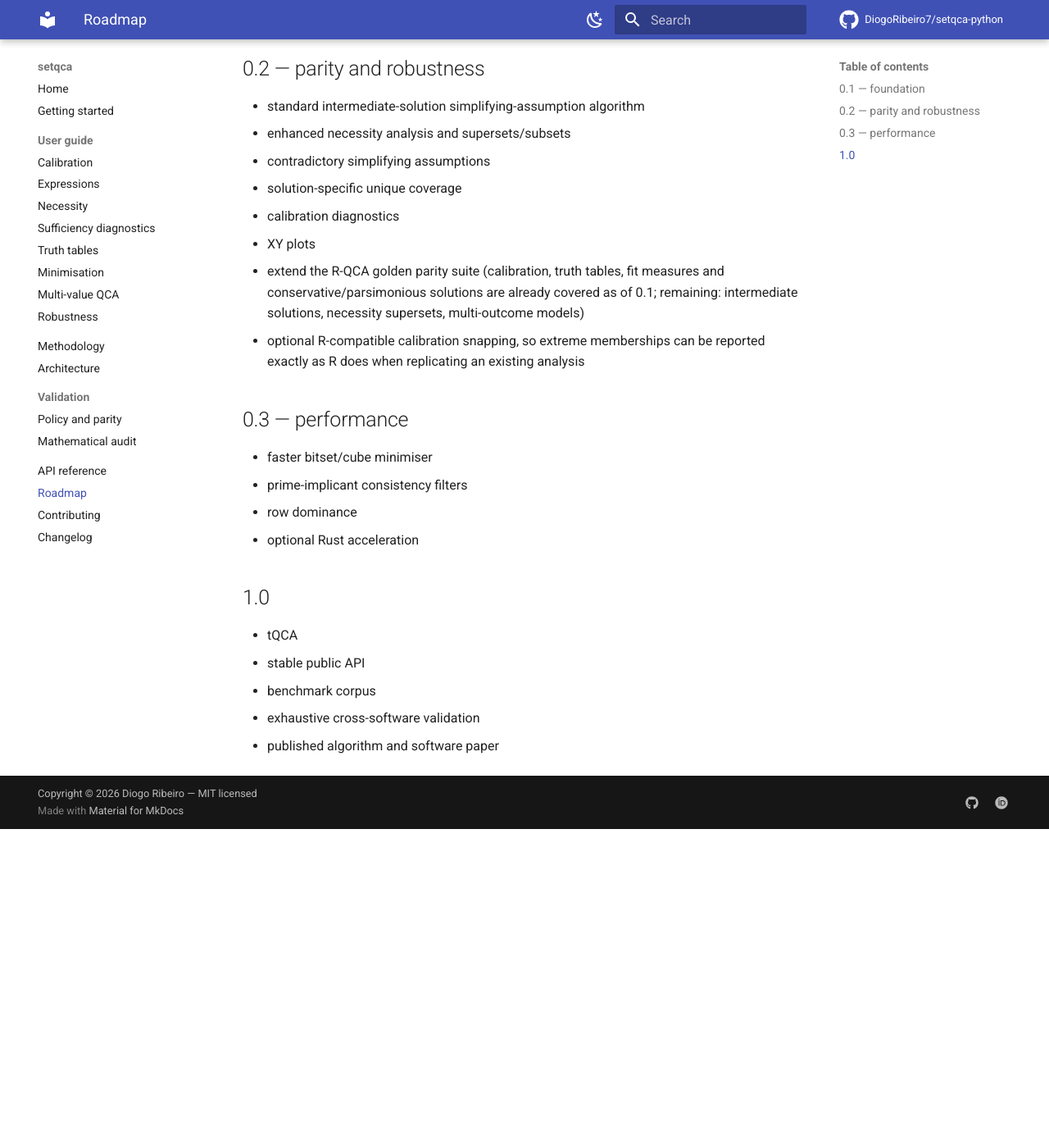
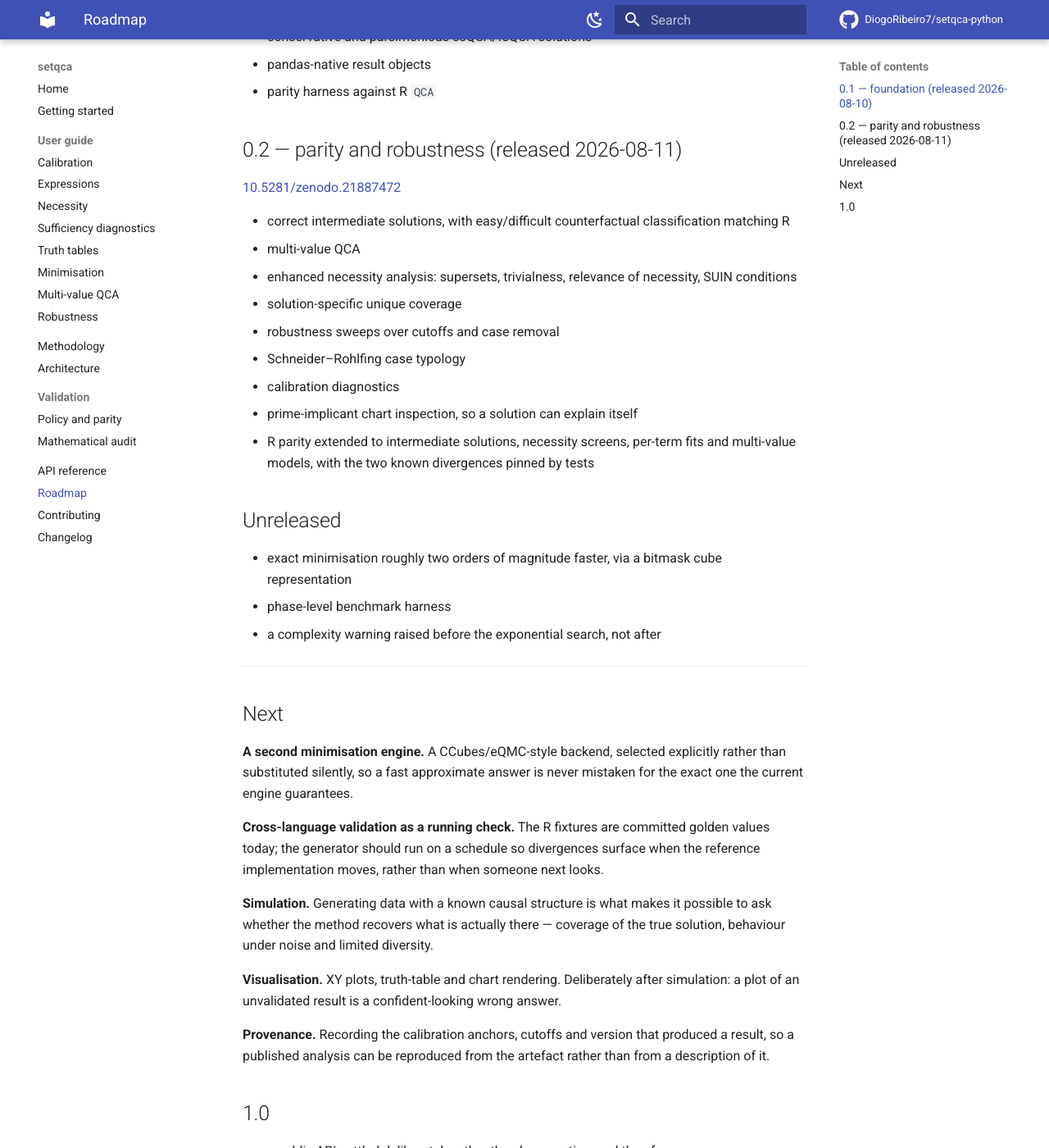
Before and after one commit to DiogoRibeiro7/setqca-python, an MkDocs documentation site: the page built from docs/ROADMAP.md, in a window 1280 px wide and 1400 px high, scrolled down 533 px. Shown: the whole window at 82% size. Built offline with MkDocs 1.6.1 and Material for MkDocs 9.7.7, drawn with Linux system fonts in a browser that asks for light colours; comment, search, counter and statistics services are not loaded; before the commit the page ends 1544 px from its top, so only the background shows below that; some of the changed text lies outside the part shown.

Commit message:
docs: refresh roadmap (#20)
Records 0.1 and 0.2 as released with their DOIs and what actually shipped,
rather than as intentions. The performance section is done, so it becomes
an unreleased entry.

Reorders what is next: simulation before visualisation, since a plot of an
unvalidated result is a confident-looking wrong answer.

```diff
--- a/docs/ROADMAP.md
+++ b/docs/ROADMAP.md
@@ -1,43 +1,78 @@
 # Roadmap
 
-## 0.1 — foundation
+Released versions record what shipped. Everything below the line is intent, not
+commitment, and the ordering matters more than the version numbers attached to
+it.
+
+## 0.1 — foundation (released 2026-08-10)
+
+[10.5281/zenodo.21879360](https://doi.org/10.5281/zenodo.21879360)
 
 - direct fuzzy calibration, logistic and piecewise
 - crisp calibration
 - typed fuzzy-set expressions
 - necessity/sufficiency parameters of fit
 - complete binary truth tables
-- exact classical QMC
+- exact classical Quine-McCluskey
 - conservative and parsimonious csQCA/fsQCA solutions
-- directional intermediate solutions
 - pandas-native result objects
 - parity harness against R `QCA`
 
-## 0.2 — parity and robustness
+## 0.2 — parity and robustness (released 2026-08-11)
 
-- standard intermediate-solution simplifying-assumption algorithm
-- enhanced necessity analysis and supersets/subsets
-- contradictory simplifying assumptions
+[10.5281/zenodo.21887472](https://doi.org/10.5281/zenodo.21887472)
+
+- correct intermediate solutions, with easy/difficult counterfactual
+  classification matching R
+- multi-value QCA
+- enhanced necessity analysis: supersets, trivialness, relevance of necessity,
+  SUIN conditions
 - solution-specific unique coverage
+- robustness sweeps over cutoffs and case removal
+- Schneider–Rohlfing case typology
 - calibration diagnostics
-- XY plots
-- extend the R-QCA golden parity suite (calibration, truth tables, fit measures
-  and conservative/parsimonious solutions are already covered as of 0.1;
-  remaining: intermediate solutions, necessity supersets, multi-outcome models)
-- optional R-compatible calibration snapping, so extreme memberships can be
-  reported exactly as R does when replicating an existing analysis
+- prime-implicant chart inspection, so a solution can explain itself
+- R parity extended to intermediate solutions, necessity screens, per-term fits
+  and multi-value models, with the two known divergences pinned by tests
 
-## 0.3 — performance
+## Unreleased
 
-- faster bitset/cube minimiser
-- prime-implicant consistency filters
-- row dominance
-- optional Rust acceleration
+- exact minimisation roughly two orders of magnitude faster, via a bitmask cube
+  representation
+- phase-level benchmark harness
+- a complexity warning raised before the exponential search, not after
+
+---
+
+## Next
+
+**A second minimisation engine.** A CCubes/eQMC-style backend, selected
+explicitly rather than substituted silently, so a fast approximate answer is
+never mistaken for the exact one the current engine guarantees.
+
+**Cross-language validation as a running check.** The R fixtures are committed
+golden values today; the generator should run on a schedule so divergences
+surface when the reference implementation moves, rather than when someone next
+looks.
+
+**Simulation.** Generating data with a known causal structure is what makes it
+possible to ask whether the method recovers what is actually there — coverage of
+the true solution, behaviour under noise and limited diversity.
+
+**Visualisation.** XY plots, truth-table and chart rendering. Deliberately after
+simulation: a plot of an unvalidated result is a confident-looking wrong answer.
+
+**Provenance.** Recording the calibration anchors, cutoffs and version that
+produced a result, so a published analysis can be reproduced from the artefact
+rather than from a description of it.
 
 ## 1.0
 
-- tQCA
-- stable public API
+- a public API settled deliberately rather than by accretion, and then frozen
+- temporal QCA (tQCA)
+- multi-outcome models
+- optional R-compatible calibration snapping, for replicating an existing
+  analysis exactly
 - benchmark corpus
-- exhaustive cross-software validation
-- published algorithm and software paper
+- documentation rebuilt around tasks rather than modules
+- published software paper
```
